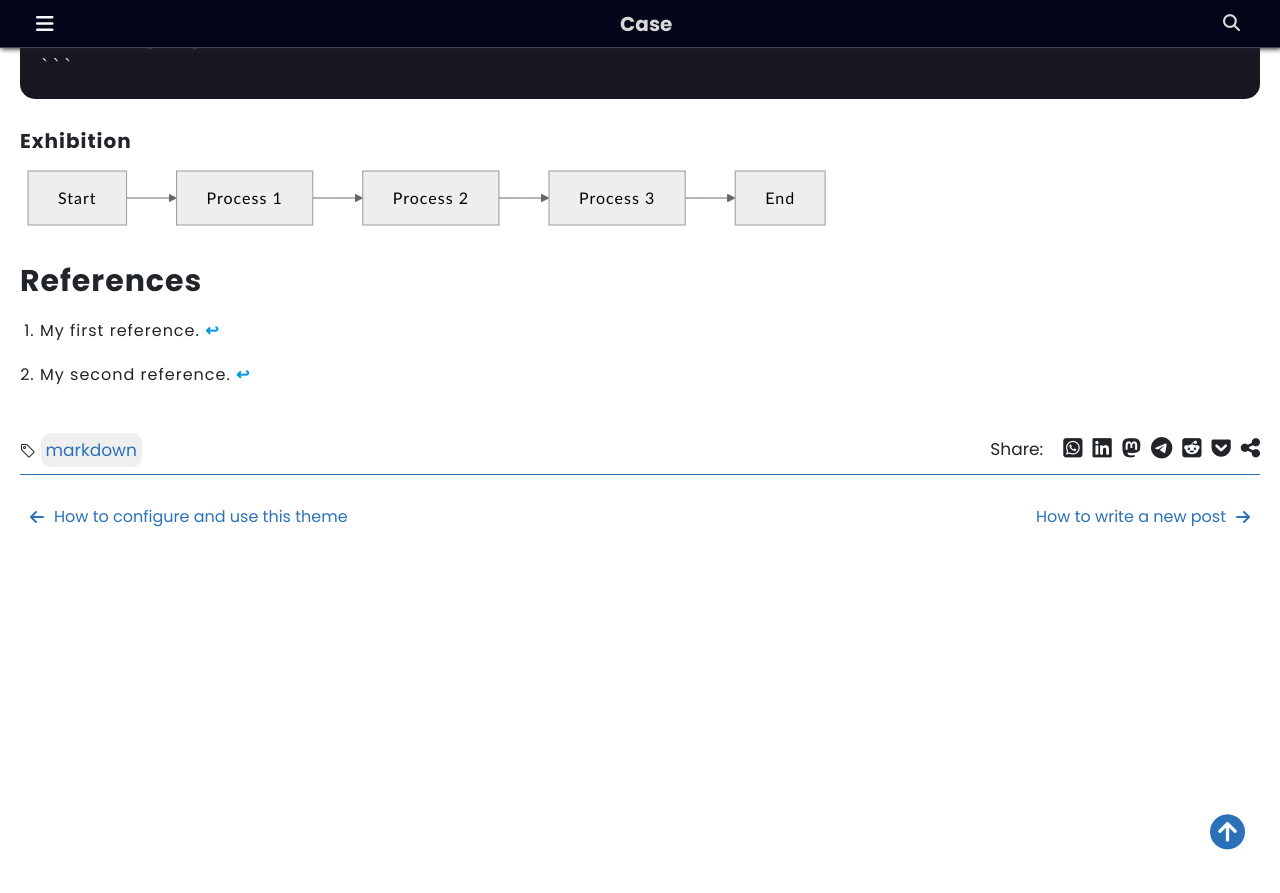
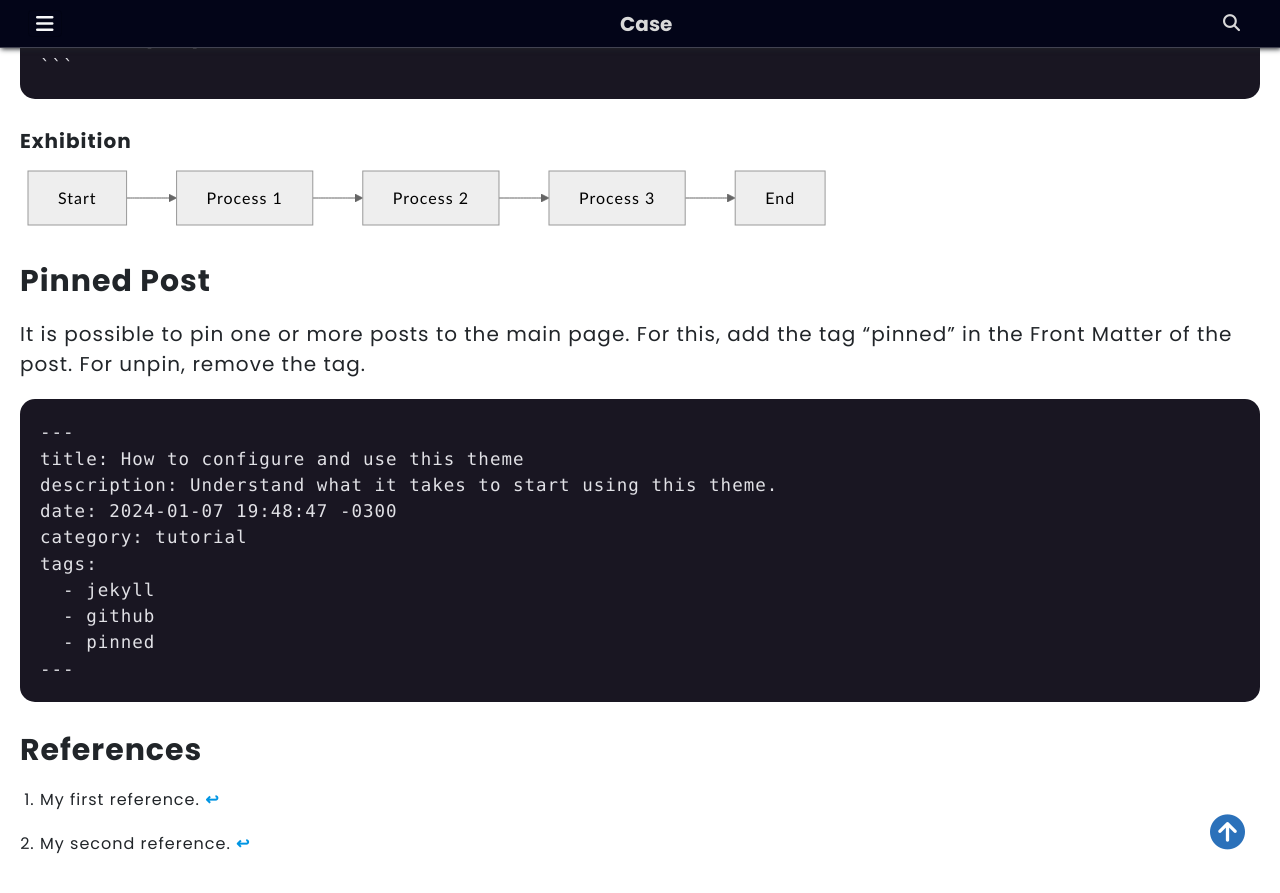
Before and after one commit to elainefs/jekyll-theme-case, a Jekyll site: the page built from _posts/2024-01-24-basic-tutorial.md, in a window 1280 px wide and 900 px high, scrolled down 10053 px. Shown: the top 893 px of the window. Built offline with Jekyll 4.4.1, drawn with Linux system fonts in a browser that asks for light colours; the table of contents is made by our own code.

Commit message:
Update basic tutorial
Add information about the new "Pinned post" feature

````diff
--- a/_posts/2024-01-24-basic-tutorial.md
+++ b/_posts/2024-01-24-basic-tutorial.md
@@ -305,4 +305,21 @@ flowchart LR
   D --> E[End]
 ```
 
+## Pinned Post
+
+It is possible to pin one or more posts to the main page. For this, add the tag "pinned" in the Front Matter of the post. For unpin, remove the tag.
+
+```
+---
+title: How to configure and use this theme
+description: Understand what it takes to start using this theme.
+date: 2024-01-07 19:48:47 -0300
+category: tutorial
+tags:
+  - jekyll
+  - github
+  - pinned
+---
+```
+
 ## References
````
